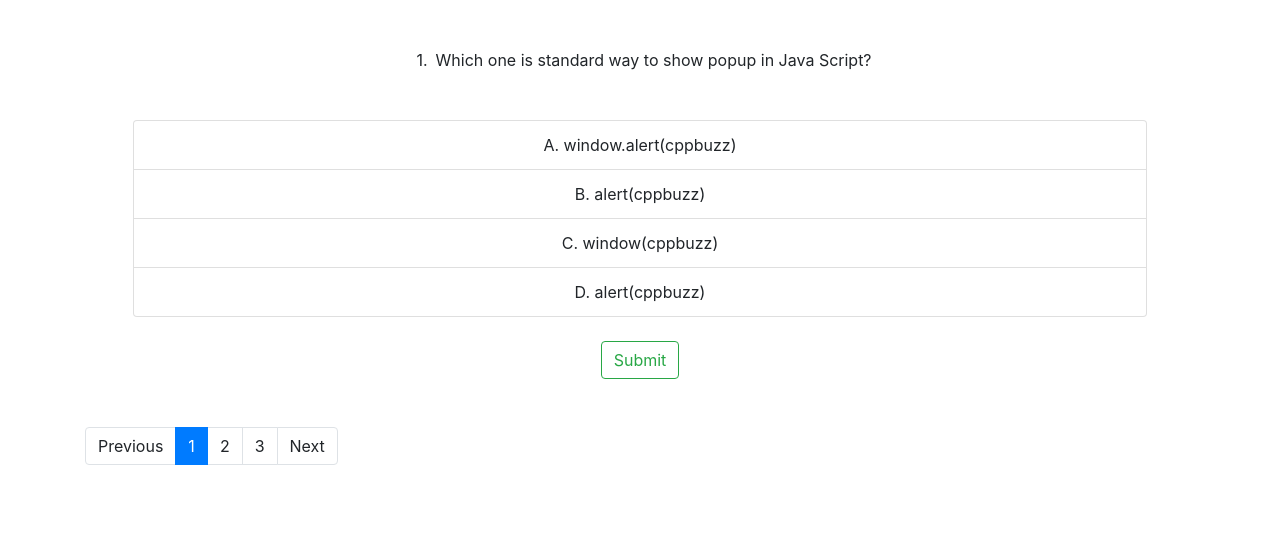
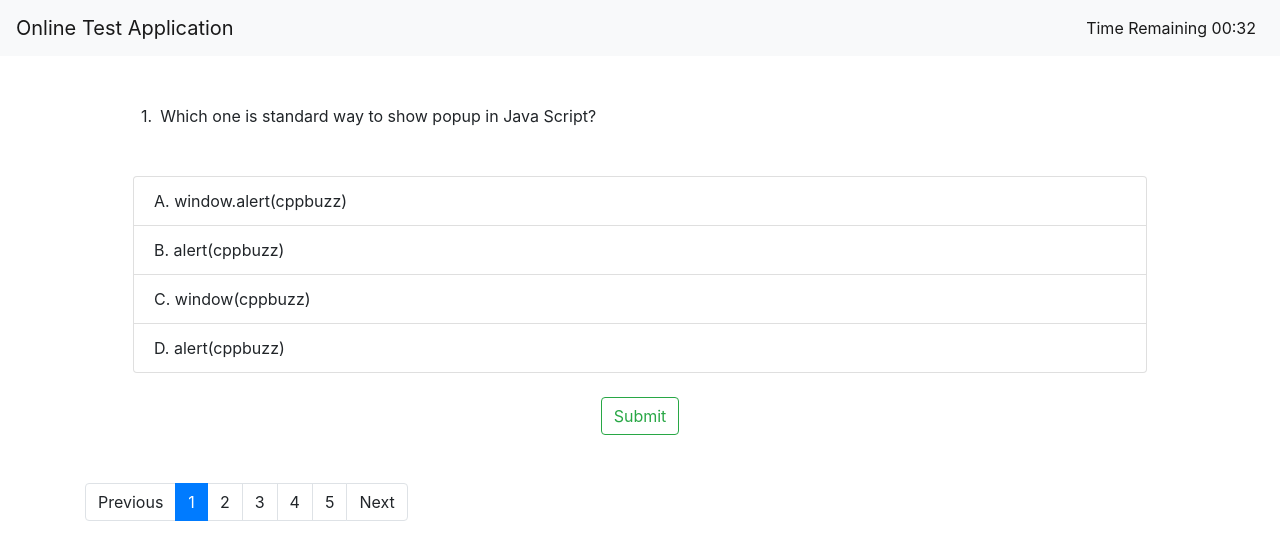
Before and after one commit to user89vishal/onLineAppReactJS, a React (Create React App) app: page / in a window 1280 px wide. Shown: the top 560 px of the page. Built offline with nearby package versions, Linux system fonts and the light colour scheme.

Commit message:
Added react-router-dom

```diff
--- a/package.json
+++ b/package.json
@@ -12,6 +12,7 @@
     "react": "^16.13.1",
     "react-dom": "^16.13.1",
     "react-redux": "^7.2.1",
+    "react-router-dom": "^4.3.1",
     "react-scripts": "3.4.3",
     "redux": "^4.0.5"
   },
--- a/src/App.js
+++ b/src/App.js
@@ -1,12 +1,21 @@
 import React from "react";
+import { Route, Switch } from "react-router-dom";
+
 import "./App.css";
 import Timer from "./components/timer";
 import Questions from "./components/questions";
+import Register from "./components/register";
+import NavBar from "./components/navBar";
 
 function App() {
   return (
-    <main className="container">
-      <Questions />
+    <main>
+      <NavBar />
+      {/* <Questions /> */}
+      <Switch>
+        <Route path="/register" component={Register} />
+        <Route path="/" component={Questions} />
+      </Switch>
     </main>
   );
 }
--- /dev/null
+++ b/src/components/navBar.jsx
@@ -0,0 +1,38 @@
+import React from "react";
+import { Link, NavLink } from "react-router-dom";
+
+const navBar = () => {
+  return (
+    <nav className="navbar navbar-expand-lg navbar-light bg-light">
+      <Link className="navbar-brand" to="/">
+        Online Test Application
+      </Link>
+      <button
+        className="navbar-toggler"
+        type="button"
+        data-toggle="collapse"
+        data-target="#navbarNav"
+        aria-controls="navbarNav"
+        aria-expanded="false"
+        aria-label="Toggle navigation"
+      >
+        <span className="navbar-toggler-icon"></span>
+      </button>
+      <div className="collapse navbar-collapse" id="navbarNav"></div>
+      <div
+        className="collapse navbar-collapse flex-grow-0"
+        id="navbarSupportedContent"
+      >
+        <ul className="navbar-nav text-right">
+          <li className="nav-item active">
+            <a className="nav-link" to="/">
+              Time Remaining 00:32
+            </a>
+          </li>
+        </ul>
+      </div>
+    </nav>
+  );
+};
+
+export default navBar;
--- a/src/components/questions.jsx
+++ b/src/components/questions.jsx
@@ -6,13 +6,12 @@ import dataFromJsonFile from "../service/allQuestions.json";
 
 function Question(props) {
   const questions = dataFromJsonFile.questions;
-
   const [pageNumber, setPageNumber] = useState(0);
 
   const handlePageChange = (page) => {
     if (page === "Previous" && pageNumber !== 0) {
       return setPageNumber(pageNumber - 1);
-    } else if (page === "Next" && pageNumber !== 2) {
+    } else if (page === "Next" && pageNumber !== questions.length - 1) {
       return setPageNumber(pageNumber + 1);
     } else if (page !== "Previous" && page !== "Next") {
       setPageNumber(page - 1);
@@ -20,7 +19,7 @@ function Question(props) {
   };
 
   return (
-    <div style={{ textAlign: "center" }}>
+    <div className="container">
       <ViewQuestion pageNumber={pageNumber} data={questions} />
       <Pagination
         activePageNumber={pageNumber + 1}
--- /dev/null
+++ b/src/components/register.jsx
@@ -0,0 +1,31 @@
+import React from "react";
+
+const register = () => {
+  const handleSubmit = (event) => {
+    event.preventDefault();
+    console.log("Submitted");
+  };
+
+  return (
+    <div className="container mt-3">
+      <h1>Register</h1>
+      <form onSubmit={() => console.log("Submitted")}>
+        <div className="form-group">
+          <label htmlFor="email">Email Address</label>
+          <input id="email" type="text" className="form-control" />
+        </div>
+        <div className="form-group">
+          <label htmlFor="password">Password</label>
+          <input id="password" type="text" className="form-control" />
+        </div>
+        <div className="form-group">
+          <label htmlFor="username">Username</label>
+          <input id="username" type="text" className="form-control" />
+        </div>
+      </form>
+      <button className="btn btn-primary">Register</button>
+    </div>
+  );
+};
+
+export default register;
--- a/src/index.js
+++ b/src/index.js
@@ -3,6 +3,7 @@ import ReactDOM from "react-dom";
 import "./index.css";
 import App from "./App";
 import * as serviceWorker from "./serviceWorker";
+import { BrowserRouter } from "react-router-dom";
 import "bootstrap/dist/css/bootstrap.css";
 
 import store from "./redux/store/store";
@@ -11,7 +12,9 @@ import { Provider } from "react-redux";
 ReactDOM.render(
   <React.StrictMode>
     <Provider store={store}>
-      <App />
+      <BrowserRouter>
+        <App />
+      </BrowserRouter>
     </Provider>
   </React.StrictMode>,
   document.getElementById("root")
--- a/src/service/allQuestions.json
+++ b/src/service/allQuestions.json
@@ -12,10 +12,12 @@
     },
     {
       "id": 2,
-      "question": "Javascript string using double quotes is exactly the same as a string using single quotes",
+      "question": "Which of the following function of String object returns the character at the specified index?",
       "answers": [
-        { "OptionId": "A", "ans": "True" },
-        { "OptionId": "B", "ans": "False" }
+        { "OptionId": "A", "ans": "charAt()" },
+        { "OptionId": "B", "ans": "charCodeAt()" },
+        { "OptionId": "C", "ans": "concat()" },
+        { "OptionId": "D", "ans": "indexOf()" }
       ]
     },
     {
@@ -39,6 +41,26 @@
           "ans": "None of the above."
         }
       ]
+    },
+    {
+      "id": 4,
+      "question": "Which built-in method returns the calling string value converted to upper case?",
+      "answers": [
+        { "OptionId": "A", "ans": "toUpperCase()" },
+        { "OptionId": "B", "ans": "toUpper()" },
+        { "OptionId": "C", "ans": "changeCase(case)" },
+        { "OptionId": "D", "ans": "None of the above." }
+      ]
+    },
+    {
+      "id": 4,
+      "question": "Which of the following function of String object splits a String object into an array of strings by separating the string into substrings?",
+      "answers": [
+        { "OptionId": "A", "ans": "slice()" },
+        { "OptionId": "B", "ans": "split()" },
+        { "OptionId": "C", "ans": "replace()" },
+        { "OptionId": "D", "ans": "search()" }
+      ]
     }
   ]
 }
```
Also changed, not shown: 1 other file (tests, documents, lock files or other folders).
